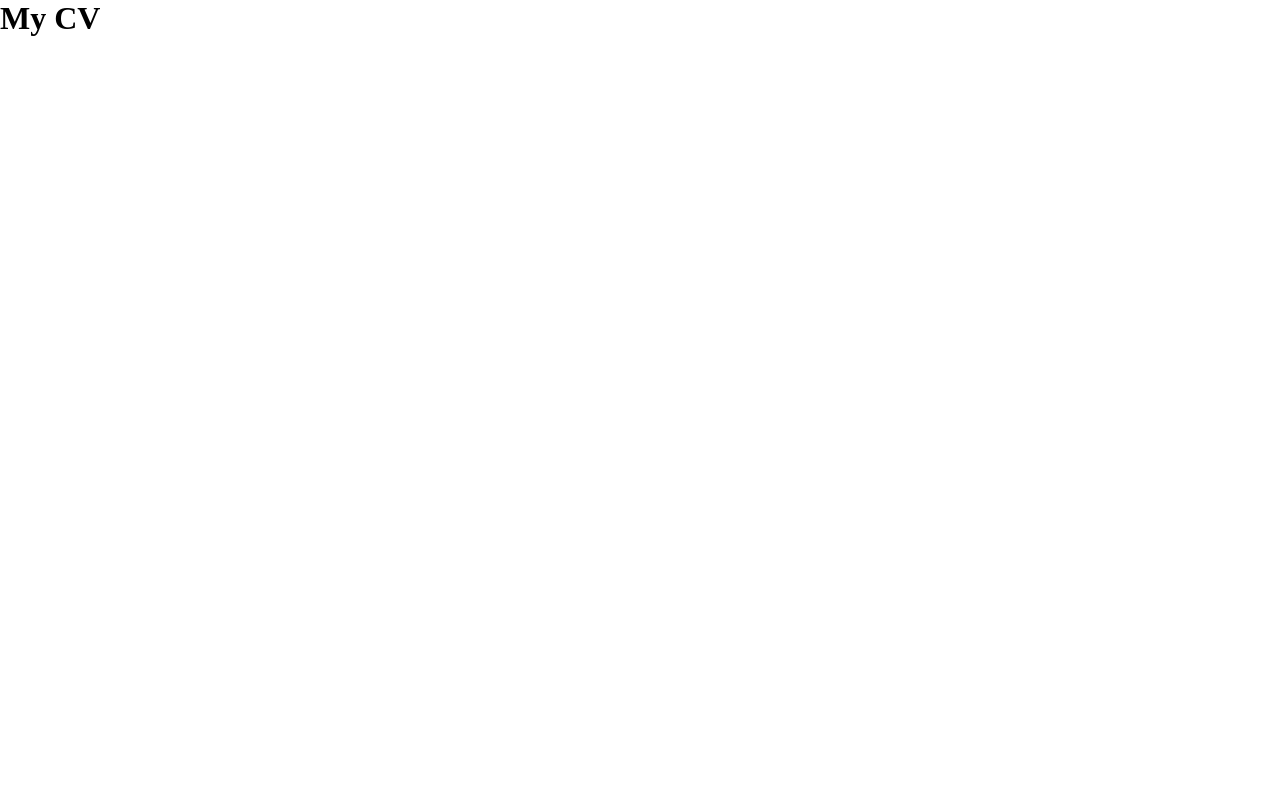
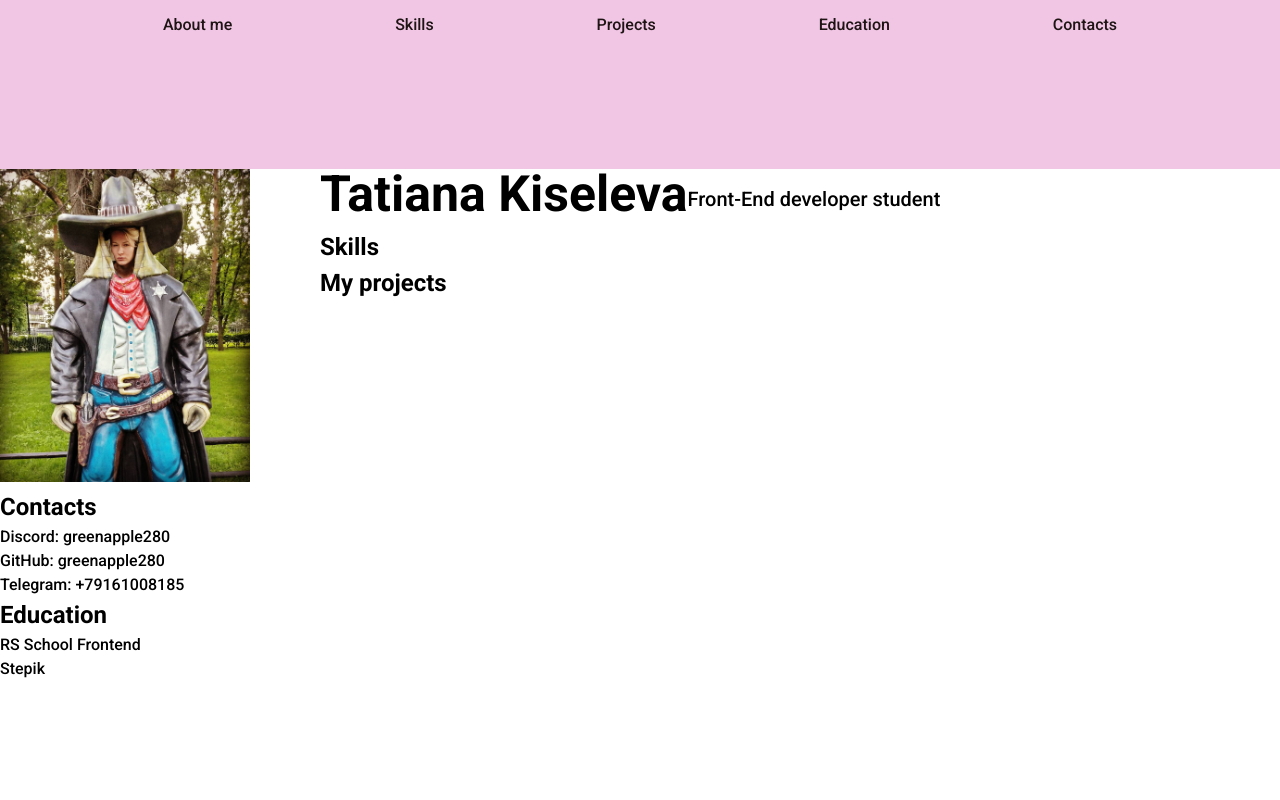
Before and after one commit to greenapple280/rsschool-cv, a plain HTML site: page index.html in a window 1280 px wide. Drawn offline with Linux system fonts and the light colour scheme.

Commit message:
init: start cv task

```diff
--- a/index.html
+++ b/index.html
@@ -4,9 +4,70 @@
     <meta charset="UTF-8">
     <meta name="viewport" content="width=device-width, initial-scale=1.0">
     <title>CV</title>
+    <link rel="preconnect" href="https://fonts.gstatic.com">
+    <link href="https://fonts.googleapis.com/css2?family=Roboto:wght@100;300;500;700&display=swap" rel="stylesheet">
     <link rel="stylesheet" href="style.css">
+    <link rel="icon" href="assets/favicon.ico" />
+
 </head>
 <body>
-    <h1>My CV</h1>
+    <header class="header">
+        <div class="container">
+            <nav class="menu">
+                <ul class="menu__list">
+                    <li class="menu__item"><a href="#contacts" class="menu__link">About me</a></li>
+                    <li class="menu__item"><a href="#contacts" class="menu__link">Skills</a></li>
+                    <li class="menu__item"><a href="#summary" class="menu__link">Projects</a></li>
+                    <li class="menu__item"><a href="#skills" class="menu__link">Education</a></li>
+                    <li class="menu__item"><a href="#skills" class="menu__link">Contacts</a></li>
+                </ul>
+            </nav>
+        </div>
+    </header>
+
+
+    <div class="aside">
+                <div class="profile">
+                    <div class="profile__img">
+                        <img src="./assets/sidebar-img.jpg" alt="this is me">
+                    </div>
+                    <section class="contacts">
+                        <h2 class="contacts-title">Contacts</h2>
+                        <ul class="contacts__list">
+                            <li class="contacts__item">Discord: greenapple280</li>
+                            <li class="contacts__item">GitHub: greenapple280</li>
+                            <li class="contacts__item">Telegram: +79161008185</li>
+                        </ul>
+                    </section>
+                    <section class="education">
+                        <h2 class="education-title">Education</h2>
+                        <ul class="education__list">
+                            <li class="education__item">RS School Frontend</li>
+                            <li class="education__item">Stepik</li>
+                        </ul>
+                    </section>
+
+            </div>
+    </div>
+
+
+    <div class="main">
+        <section class="about">
+            <h1 class="main__title">Tatiana Kiseleva</h1>
+            <p class="main__text">Front-End developer student</p>
+        </section>
+        <section class="skills">
+            <h2 class="skills__title">Skills</h2>
+        </section>
+        <section class="projects">
+            <h2 class="skills__title">My projects</h2>
+        </section>
+    </div>
+
+
+
+    <footer class="footer">
+        <div class="container"></div>
+    </footer>
 </body>
 </html>
--- a/style.css
+++ b/style.css
@@ -3,3 +3,99 @@
     margin: 0;
     padding: 0;
 }
+
+html {
+    scroll-behavior: smooth;
+}
+
+body {
+    font-family: 'Roboto', sans-serif;
+    font-size: 16px;
+    font-weight: 400;
+    line-height: 1.5;
+    min-height: 100vh;
+    overflow: hidden;
+    display: flex;
+    flex-wrap: wrap;
+}
+
+.container {
+    max-width: 1440px;
+    margin: 0 auto;
+}
+
+.header {
+    background-color: #f0c6e4;
+    color: rgb(30, 20, 20);
+    width: 100%;
+}
+
+.menu__list {
+    display: flex;
+    justify-content: space-evenly;
+    align-items: center;
+    list-style: none;
+    line-height: 50px;
+}
+
+.menu__link {
+    text-decoration: none;
+    color: rgb(30, 20, 20);
+}
+
+.menu__link:hover {
+    color: #9b2979;
+}
+
+
+.aside {
+    width: 25%;
+}
+
+.section-title {
+    font-size: 20px;
+    font-weight: 400;
+    text-transform: uppercase;
+    letter-spacing: 5px;
+    color: #829985;
+}
+
+.profile__img {
+    max-width: 250px;
+}
+
+.profile__img img {
+    object-fit: cover;
+    width: 100%;
+}
+
+.main {
+    width: 75%;
+}
+
+.about {
+    display: flex;
+    justify-content: flex-start;
+    align-items: center;
+}
+
+.main__title {
+    font-size: 50px;
+    line-height: 50px;
+    font-weight: 600;
+    margin-bottom: 10px;
+}
+
+.main__text {
+    font-size: 20px;
+}
+
+
+
+
+
+  @media (max-width: 768px) {
+    .section {
+      width: 100%;
+    }
+  }
```
Also changed, not shown: assets/favicon.ico (added), assets/sidebar-img.jpg (added).
